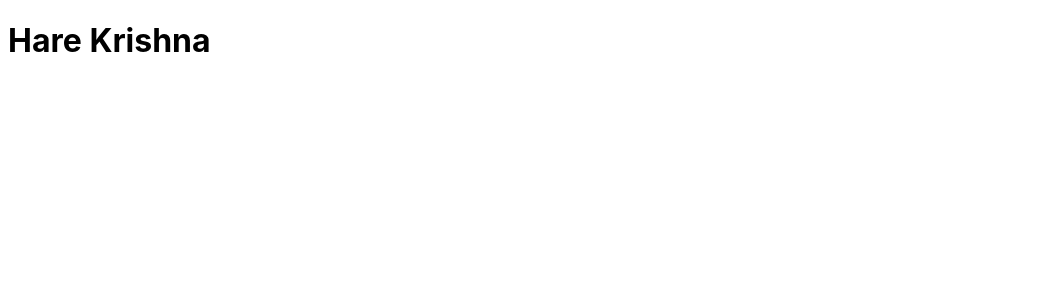
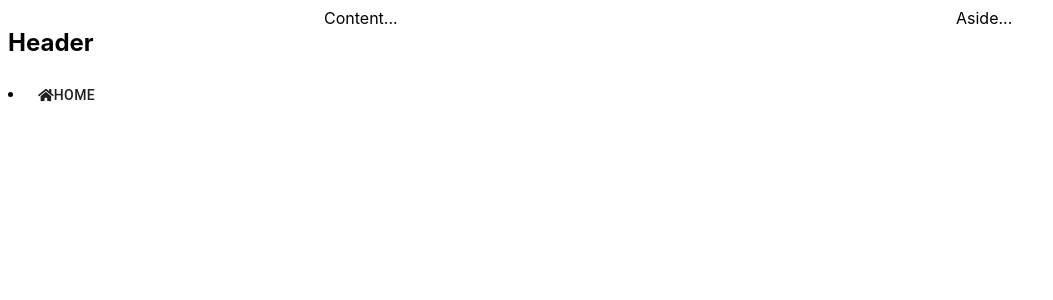
Before and after one commit to bhagirthijhamb/socialbabies-client, a React (Create React App) app: page / in a window 1280 px wide. Shown: the top 300 px of the page, without its empty margins (0-1053 px from the left). Built offline with nearby package versions, Linux system fonts and the light colour scheme.

Commit message:
implemented MaterialUI, Grid, and Fontawesome Icons

```diff
--- a/package.json
+++ b/package.json
@@ -3,11 +3,16 @@
   "version": "0.1.0",
   "private": true,
   "dependencies": {
+    "@fortawesome/fontawesome-svg-core": "^1.2.32",
+    "@fortawesome/free-solid-svg-icons": "^5.15.1",
+    "@fortawesome/react-fontawesome": "^0.1.12",
+    "@material-ui/core": "^4.11.0",
     "@testing-library/jest-dom": "^5.11.6",
     "@testing-library/react": "^11.2.1",
     "@testing-library/user-event": "^12.2.2",
     "react": "^17.0.1",
     "react-dom": "^17.0.1",
+    "react-router-dom": "^5.2.0",
     "react-scripts": "4.0.0",
     "web-vitals": "^0.2.4"
   },
--- a/src/App.js
+++ b/src/App.js
@@ -1,9 +1,21 @@
+import { BrowserRouter as Router, Route, Switch } from 'react-router-dom';
 import './App.css';
+
+// Pages
+import home from './pages/home';
+import signup from './pages/signup';
+import login from './pages/login';
 
 function App() {
   return (
     <div className="App">
-      <h1>Hare Krishna</h1>
+      <Router>
+        <Switch>
+          <Route exact path='/' component={home} />
+          <Route path='/signup' component={signup} />
+          <Route path='/login' component={login} />
+        </Switch>
+      </Router>
     </div>
   );
 }
--- /dev/null
+++ b/src/components/Header.js
@@ -0,0 +1,14 @@
+import React, { Component } from 'react';
+import Navbar from './Navbar';
+
+class Header extends Component {
+    render() {
+        return(
+            <div>
+                <Navbar />
+            </div>
+        )
+    }
+}
+
+export default Header;
--- /dev/null
+++ b/src/components/Navbar.js
@@ -0,0 +1,19 @@
+import React, { Component } from 'react';
+import { FontAwesomeIcon } from '@fortawesome/react-fontawesome';
+import { faHome } from '@fortawesome/free-solid-svg-icons';
+
+// MUI stuff
+import Button from '@material-ui/core/Button';
+
+class Navbar extends Component {
+    render() {
+        return(
+            <nav>
+                {/* <li><span><FontAwesomeIcon icon={faHome} /></span>Home</li> */}
+                <li><Button><span><FontAwesomeIcon icon={faHome} /></span>Home</Button></li>
+            </nav>
+        )
+    }
+}
+
+export default Navbar;
--- a/src/pages/home.js
+++ b/src/pages/home.js
@@ -0,0 +1,22 @@
+import React, { Component } from 'react';
+import Grid from '@material-ui/core/Grid';
+
+import Header from './../components/Header';
+
+class home extends Component {
+    render() {
+        return (
+            <Grid container>
+                <Grid item sm={3} xs={12}>
+                    <h2>Header</h2>
+                    <Header />
+                </Grid>
+                <Grid item sm={6} xs={12}>Content...</Grid>
+                <Grid item sm={3} xs={12}>Aside...</Grid>
+            </Grid>
+
+        )
+    }
+}
+
+export default home;
--- a/src/pages/login.js
+++ b/src/pages/login.js
@@ -0,0 +1,13 @@
+import React, { Component } from 'react';
+
+class login extends Component {
+    render() {
+        return (
+            <div>
+                <h2>Login page</h2>
+            </div>
+        )
+    }
+}
+
+export default login;
--- a/src/pages/signup.js
+++ b/src/pages/signup.js
@@ -0,0 +1,13 @@
+import React, { Component } from 'react';
+
+class signup extends Component {
+    render() {
+        return (
+            <div>
+                <h2>Sign page</h2>
+            </div>
+        )
+    }
+}
+
+export default signup;
```
Also changed, not shown: 1 other file (tests, documents, lock files or other folders).
